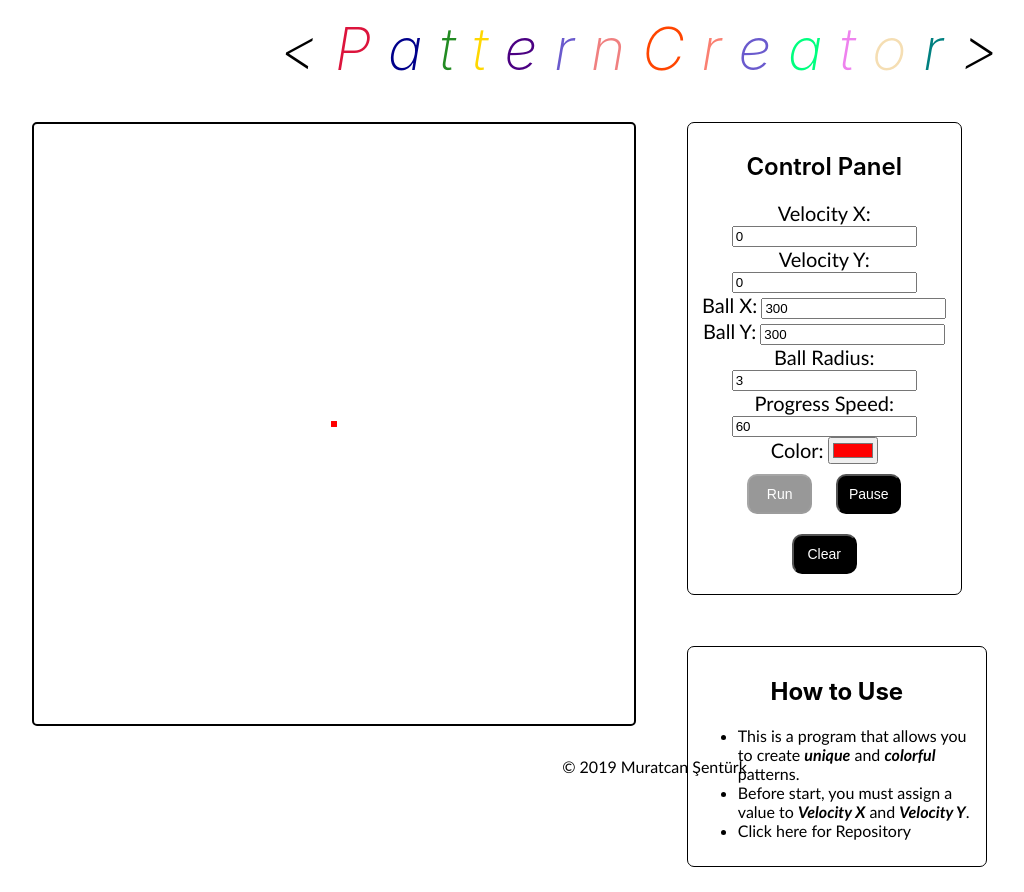
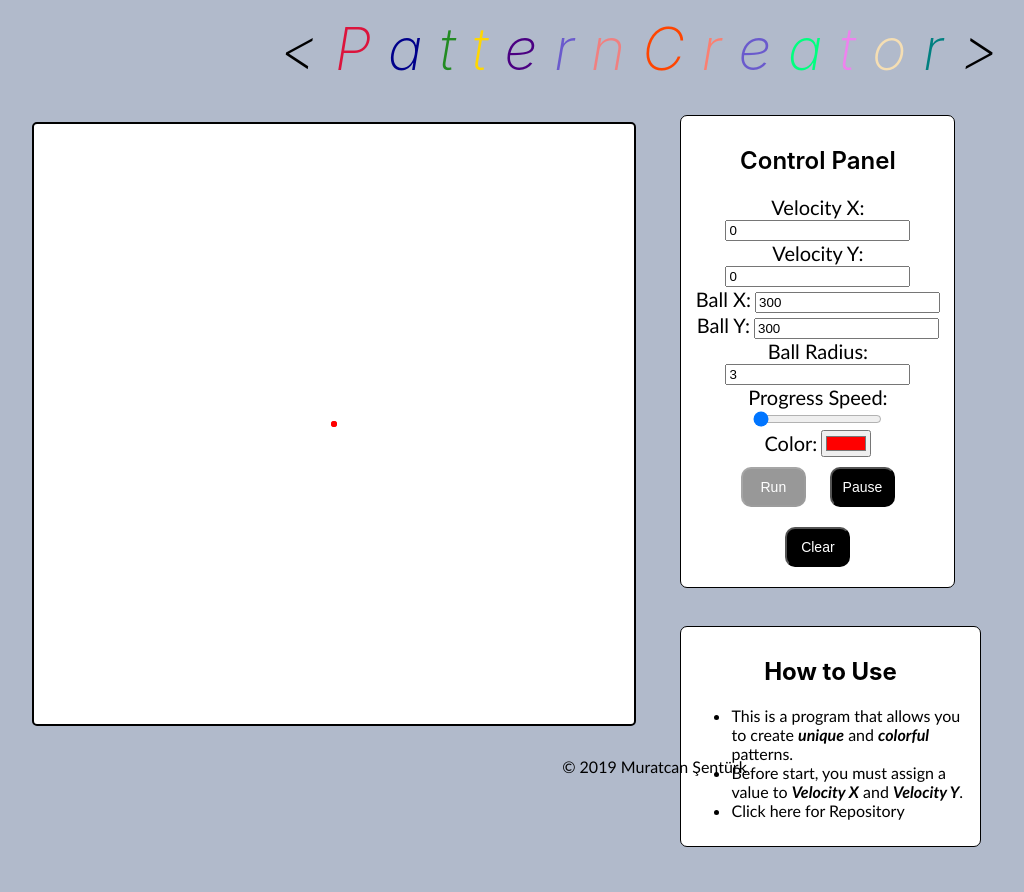
Before and after one commit to snturk/Pattern-Creator, a plain HTML site: page index.html in a window 1280 px wide. Both pictures are taken after a click on the button "Run". Shown: the whole page, without its empty margins (1-1025 px from the left). After the commit the page ends 866 px from the top, so only its background shows below. Drawn offline with Linux system fonts and the light colour scheme.

Commit message:
styles and function changed

```diff
--- a/index.html
+++ b/index.html
@@ -40,7 +40,7 @@
             <span class="variables">Ball Radius:</span>
             <input type="number" id="ballRadius" value="3"><br>
             <span class="variables">Progress Speed:</span>
-            <input type="number" id="progSpeed" value="60"><br>
+            <input type="range" id="progSpeed" value="1" min="1" max="100"><br>
            <div align="center"> <span class="variables">Color:</span>
             <input type="color" name="myColor" id="ballColor" value="#ff0000">
         </div>
--- a/main.js
+++ b/main.js
@@ -24,7 +24,12 @@ function run(){
         ballColor = document.getElementById("ballColor").value;
         progSpeed = parseFloat(document.getElementById("progSpeed").value);
         document.getElementById("runButton").disabled = true;
-        refreshInterval = setInterval(drawBall, 1000/progSpeed);
+        if(Math.abs(velocityX) < 10 && Math.abs(velocityY) < 10){
+            refreshInterval = setInterval(drawBall, 1000/progSpeed);
+        }else{
+            refreshInterval = setInterval(drawBall, 100/progSpeed);
+        }
+
     }
     function pause() {
         velocityX = 0;
@@ -49,15 +54,21 @@ function run(){
 
     console.log("Vx: " + velocityX);
     console.log("Vy: " + velocityY);
-    document.getElementById("ballX").value = ballX;
-    document.getElementById("ballY").value = ballY;
+    document.getElementById("ballX").value = parseInt(ballX);
+    document.getElementById("ballY").value = parseInt(ballY);
 
     draw.beginPath();
     draw.fillStyle = ballColor;
     draw.arc(ballX, ballY, ballRadius, 0, Math.PI*2);
     draw.closePath();
-    ballX += velocityX;
-    ballY += velocityY;
+    if(Math.abs(velocityX) < 10 && Math.abs(velocityY) < 10){
+        ballX += velocityX;
+        ballY += velocityY;
+    }else{
+        ballX += velocityX/30;
+        ballY += velocityY/30;
+    }
+
     draw.fill();
     if (ballX > cnvWidth - ballRadius || ballX < ballRadius){
         velocityX *=-1;
--- a/style.css
+++ b/style.css
@@ -1,4 +1,5 @@
 body{
+    background-color: rgba(19, 47, 100, 0.329);
     font-family: 'Trebuchet MS', 'Lucida Sans Unicode', 'Lucida Grande', 'Lucida Sans', Arial, sans-serif;
 }
 #title{
@@ -13,28 +14,30 @@ body{
     font-family: -apple-system, BlinkMacSystemFont, 'Segoe UI', Roboto, Oxygen, Ubuntu, Cantarell, 'Open Sans', 'Helvetica Neue', sans-serif;
 }
 #howTo{
+    background-color: white;
     float: left;
-    border: 1px solid black;
+    border: 1.5px solid black;
     border-radius: 7px;
     width: fit-content;
     max-width: 22%;
     height: fit-content;
     padding: 10px;
-    margin: 2%;
+    margin: 1.5%;
 }
 #panelHeader{
     font-family: -apple-system, BlinkMacSystemFont, 'Segoe UI', Roboto, Oxygen, Ubuntu, Cantarell, 'Open Sans', 'Helvetica Neue', sans-serif;
     font-weight: 600;
 }
 #controlPanel{
+    background-color: white;
     float: left;
-    border: 1px black solid;
+    border: 1.5px black solid;
     border-radius: 7px;
     height: fit-content;
     width: fit-content;
     max-width: 20%;
     padding: 10px;
-    margin: 2%;
+    margin: 1.5%;
     text-align: center;
 }
 button{
@@ -45,6 +48,7 @@ button{
     font-weight: 500;
 }
 #myCanvas{
+    background-color: white;
     border-radius: 5px;
     float: left;
     margin: 2%;
```
